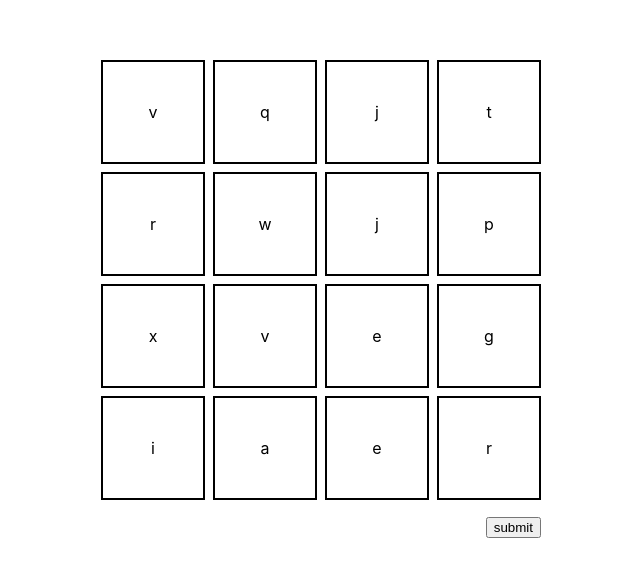
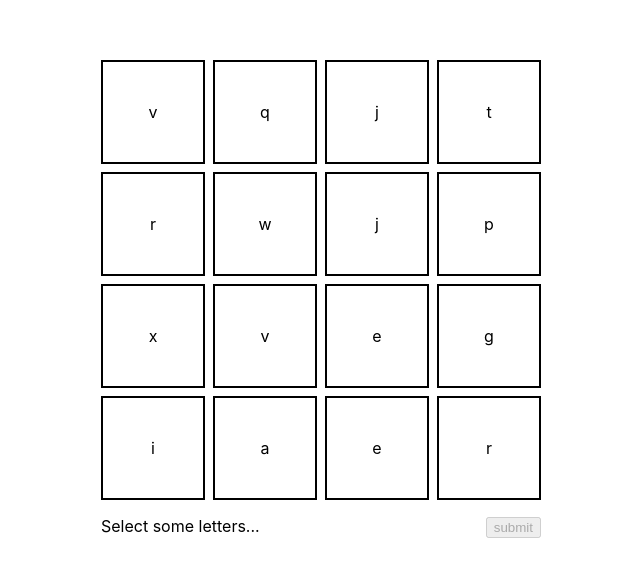
Before and after one commit to btn0s/boggle, a React (Vite) app: page / in a window 1280 px wide. Shown: the part 101-678 px from the top of the page, without its empty margins (319-959 px from the left). Built offline with nearby package versions, Linux system fonts and the light colour scheme; no server answers.

Commit message:
removed test data

```diff
--- a/src/App.jsx
+++ b/src/App.jsx
@@ -127,7 +127,7 @@ function App() {
   const [dictionary, setDictionary] = useState()
 
   const [rows, setRows] = useState([])
-  const [word, setWord] = useState(['d','e','a','d'])
+  const [word, setWord] = useState([])
 
   const fetchDictionary = async () => {
     const res = await fetch('https://raw.githubusercontent.com/btn0s/boggle/main/src/dictionary.json')
```
